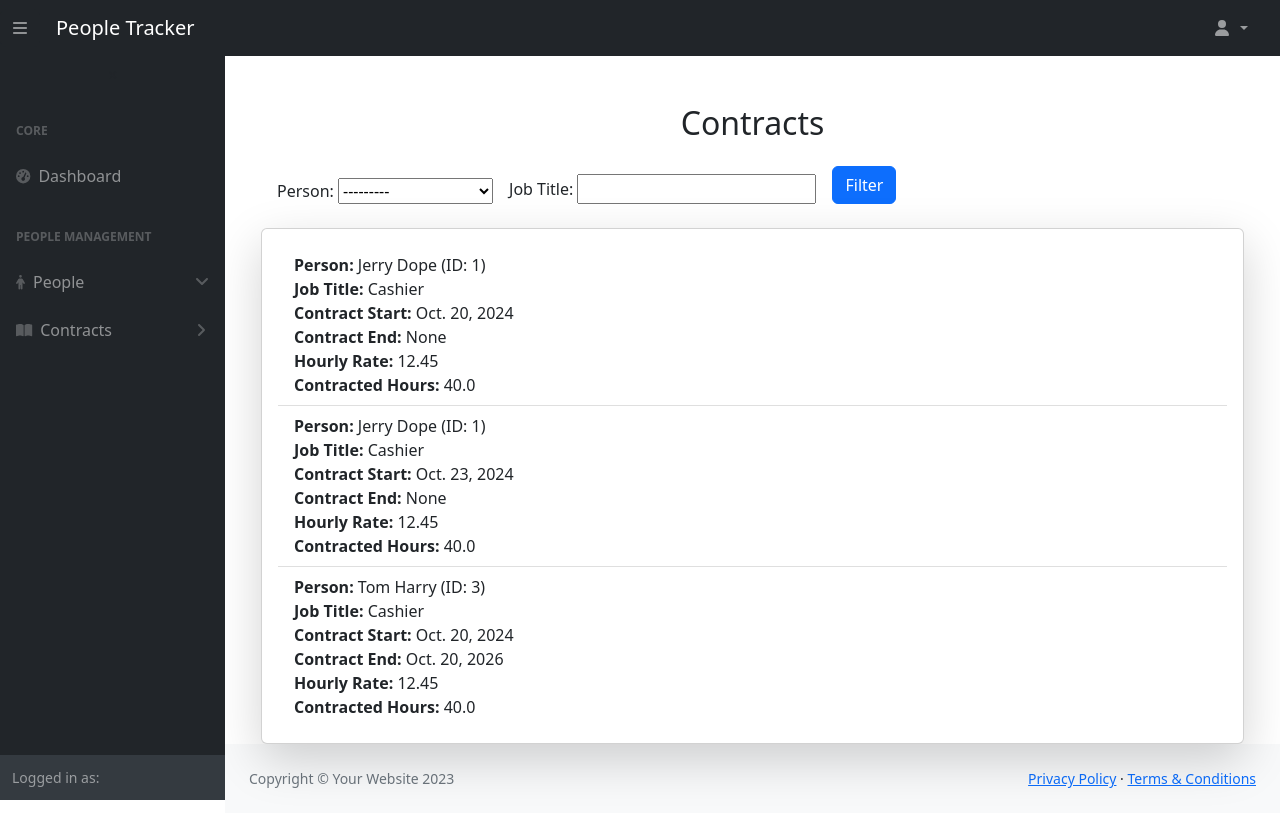
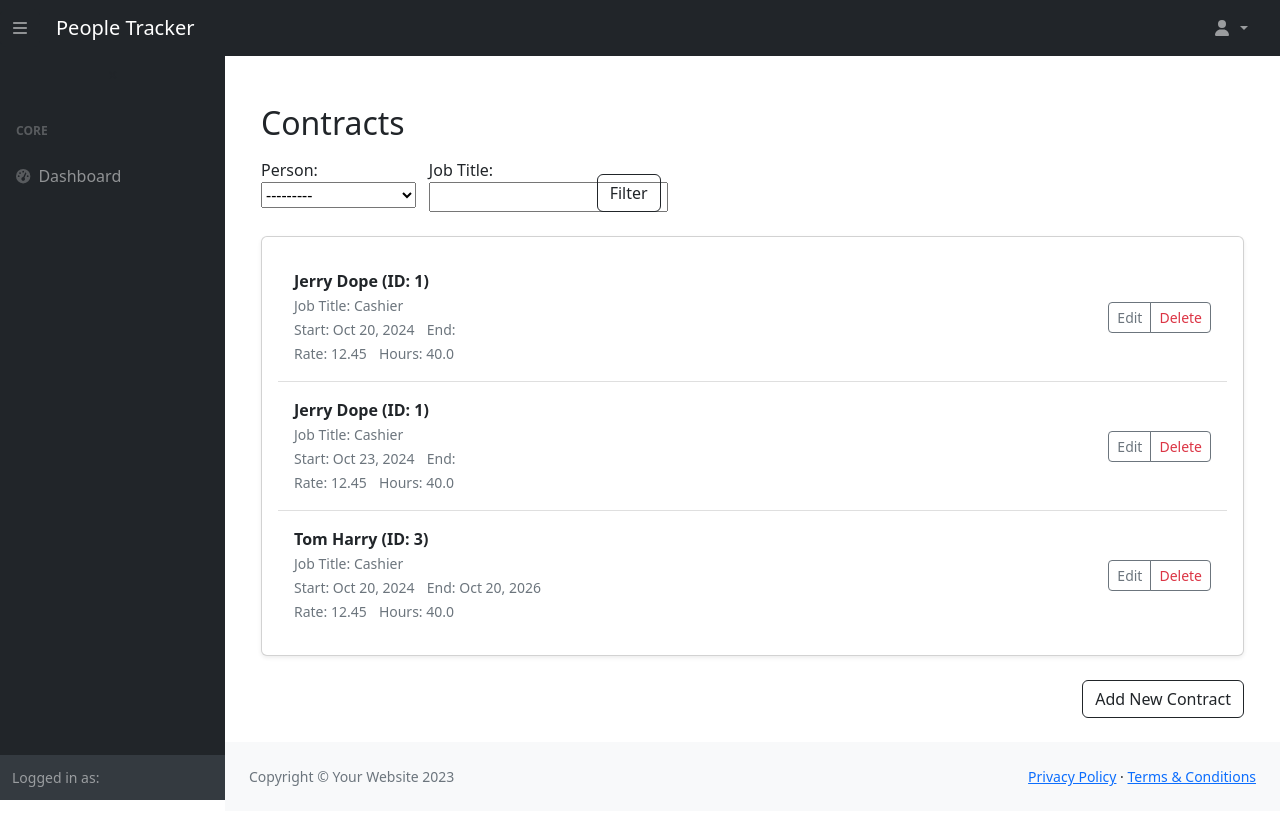
Before and after one commit to Haz-asIT/team_tracker_app, a Django app: page /people_management/contracts/ in a window 1280 px wide. Run offline with Django 4.2, Linux system fonts and the light colour scheme; data comes from the database, SQL or seed files in the repository; parts of the project's set-up code (start-up, migrations or seed data) failed here and were passed over; some libraries are stand-ins or nearby versions.

Commit message:
updated templates

```diff
--- a/dashboard/templates/dashboard/partials/sidebar.html
+++ b/dashboard/templates/dashboard/partials/sidebar.html
@@ -8,7 +8,7 @@
                     <div class="sb-nav-link-icon"><i class="fas fa-tachometer-alt"></i></div>
                     Dashboard
                 </a>
-
+                {% if request.user.person.role == "hr_admin" or request.user.person.role == "manager"%}
                     <!-- People Management -->
                     <div class="sb-sidenav-menu-heading">People Management</div>
                     <!-- People -->
@@ -36,10 +36,10 @@
                             <a class="nav-link" href="{% url 'people_management:create_contract' %}">Create Contract</a>
                         </nav>
                     </div>
+                {% endif %}
 
                 <!-- Security Section -->
                 {% if request.user.is_authenticated and "Admin" in request.user.groups.all.values_list.0 %}
-
                     <div class="sb-sidenav-menu-heading">Security</div>
                     <!-- Users -->
                     <a class="nav-link" href="#" data-bs-toggle="collapse" data-bs-target="#collapseUsers" aria-expanded="false" aria-controls="collapseUsers">
--- a/people_management/templates/people_management/contract_list.html
+++ b/people_management/templates/people_management/contract_list.html
@@ -2,41 +2,66 @@
 
 {% block content %}
 <div class="container mt-5">
-        <h2 class="text-center mb-4">Contracts</h2>
+    <h2 class="mb-3">Contracts</h2>
 
-        <!-- Filter form -->
+    <!-- Filter Form -->
     <form method="get" class="mb-4">
-            <div class="d-flex align-items-end gap-3 ps-3">
-                <div>
+        <div class="row">
+            <div class="col-md-2">
                 {{ filter.form.person.label_tag }}
                 {{ filter.form.person }}
             </div>
-                <div>
+            <div class="col-md-2">
                 {{ filter.form.job_title.label_tag }}
                 {{ filter.form.job_title }}
             </div>
-                <div>
-                    <button type="submit" class="btn btn-primary">Filter</button>
+            <div class="col-md-2 d-flex align-items-end">
+                <button type="submit" class="btn btn-outline-dark">Filter</button>
             </div>
         </div>
     </form>
 
-        <!-- Contracts list -->
-        <div class="card shadow-lg p-3 rounded">
+    <!-- Contracts List -->
+    <div class="card shadow-sm p-3 rounded">
         <ul class="list-group list-group-flush">
             {% for contract in contracts %}
-                    <li class="list-group-item">
-                        <strong>Person:</strong> {{ contract.person }}<br>
-                        <strong>Job Title:</strong> {{ contract.job_title }}<br>
-                        <strong>Contract Start:</strong> {{ contract.contract_start }}<br>
-                        <strong>Contract End:</strong> {{ contract.contract_end }}<br>
-                        <strong>Hourly Rate:</strong> {{ contract.hourly_rate }}<br>
-                        <strong>Contracted Hours:</strong> {{ contract.contracted_hours }}
+                <li class="list-group-item d-flex justify-content-between align-items-center py-3">
+                    <div>
+                        <strong class="fs-6">{{ contract.person }}</strong>
+                        <div>
+                            <span class="text-muted small">Job Title: {{ contract.job_title }}</span>
+                        </div>
+                        <div>
+                            <span class="text-muted small">Start: {{ contract.contract_start|date:"M d, Y" }}</span>
+                            <span class="text-muted small ms-2">End: {{ contract.contract_end|date:"M d, Y" }}</span>
+                        </div>
+                        <div>
+                            <span class="text-muted small">Rate: {{ contract.hourly_rate }}</span>
+                            <span class="text-muted small ms-2">Hours: {{ contract.contracted_hours }}</span>
+                        </div>
+                    </div>
+                    <div class="btn-group">
+                        <a href="{% url 'people_management:update_contract' pk=contract.id %}" class="btn btn-sm btn-outline-secondary">
+                            Edit
+                        </a>
+                        <a href="{% url 'people_management:delete_contract' pk=contract.id %}" class="btn btn-sm btn-outline-secondary text-danger">
+                            Delete
+                        </a>
+                    </div>
                 </li>
             {% empty %}
-                    <li class="list-group-item text-muted">No contracts found.</li>
+                <li class="list-group-item text-muted text-center py-3">
+                    No contracts found.
+                </li>
             {% endfor %}
         </ul>
     </div>
+
+    <!-- "Add New Contract" Button -->
+    <div class="mt-4 mb-4 text-end">
+        <a href="{% url 'people_management:create_contract' %}" class="btn btn-outline-dark">
+            Add New Contract
+        </a>
+    </div>
 </div>
 {% endblock %}
```
Also changed, not shown: people_management/templates/people_management/contract_confirm_delete.html (+21 -12 lines), people_management/templates/people_management/person_confirm_delete.html (+21 -12 lines), security/templates/security/groups/confirm_delete.html (+26 -0 lines), 1 other file. Lines whose indentation alone changed are shown as unchanged.
